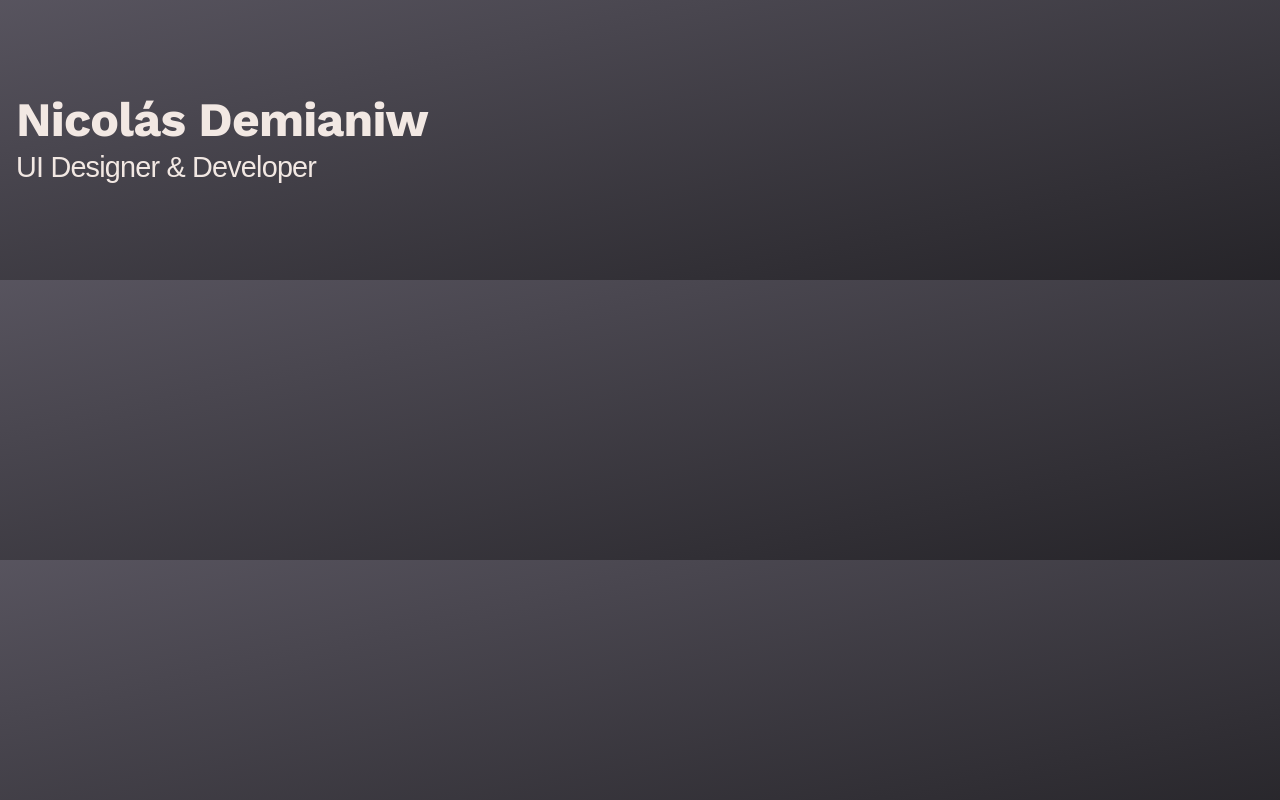
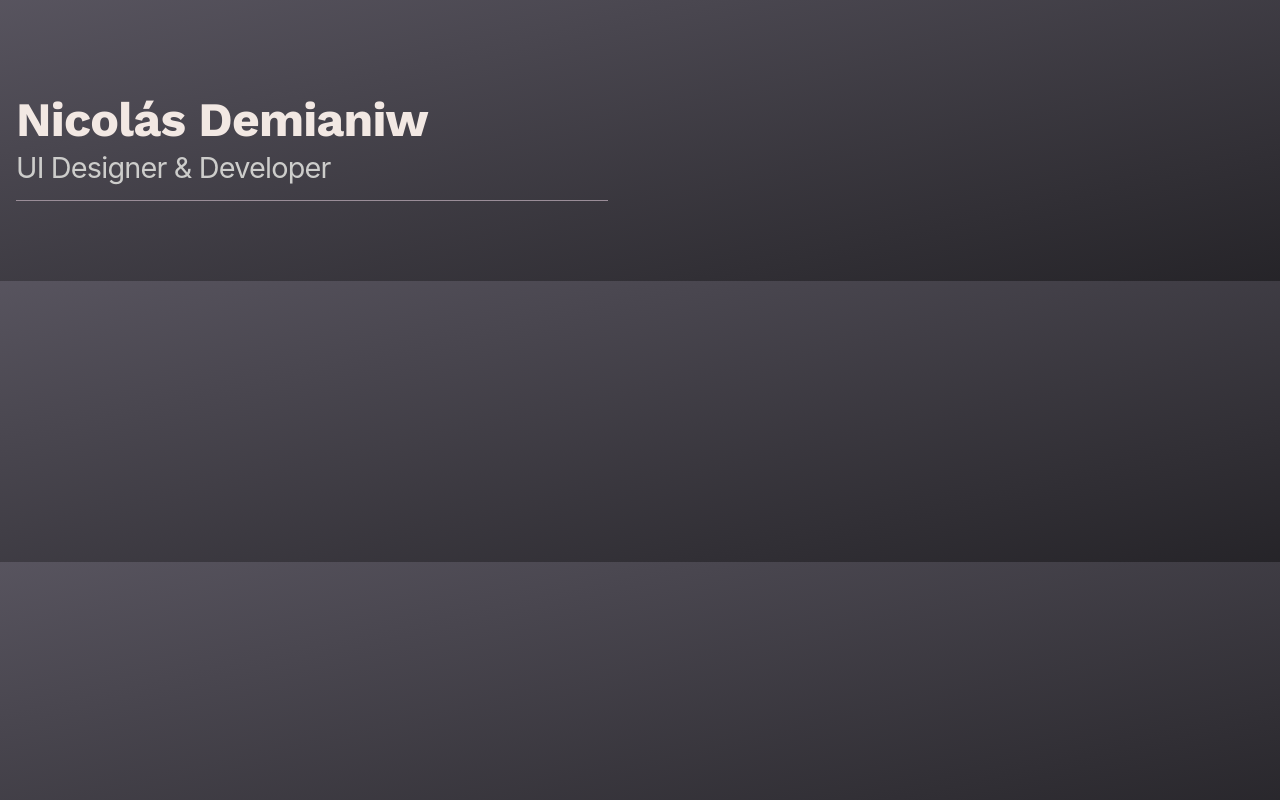
Before and after one commit to ndemia/demia.me-react, a React (Vite) app: page / in a window 1280 px wide. Built offline with nearby package versions, Linux system fonts and the light colour scheme; the HTML template or start-up script is replaced by a standard one; a web font is replaced by a local one.

Commit message:
Finish final touches to title and subtitle

```diff
--- a/src/components/LayoutContainer/LayoutContainer.styled.js
+++ b/src/components/LayoutContainer/LayoutContainer.styled.js
@@ -5,8 +5,6 @@ export const StyledLayoutContainer = styled.div`
 	display: grid;
 	grid-template-columns: 1fr;
 	grid-template-rows: repeat(2, auto);
-	font-family: 'Work Sans', sans-serif;
-	color: ${({ theme }) => theme.colors.beige01};
 
 	@media (min-width: 60em) {
 		margin: 0 auto;
--- a/src/components/MainSubtitle/MainSubtitle.styled.js
+++ b/src/components/MainSubtitle/MainSubtitle.styled.js
@@ -2,12 +2,12 @@ import styled from 'styled-components';
 
 export const StyledMainSubtitle = styled.h2`
 	font-size: clamp(1rem, 1vw + 1rem, 2.5rem);
-	color: var(--beigegrey-01);
+	color: ${({ theme }) => theme.colors.beigeGrey01};
 	font-weight: 400;
 	line-height: 1.1;
 	letter-spacing: -0.8px;
 	align-self: flex-start;
 	padding-bottom: 1rem;
 	margin-bottom: 1rem;
-	border-bottom: 1px solid var(--beige-03);
+	border-bottom: 1px solid ${({ theme }) => theme.colors.beige03};
 `;
--- a/src/components/MainTitle/MainTitle.styled.js
+++ b/src/components/MainTitle/MainTitle.styled.js
@@ -3,6 +3,7 @@ import styled from 'styled-components';
 export const StyledMainTitle = styled.h1`
 	font-size: clamp(2rem, 6vw + 1rem, 3rem);
 	font-weight: 700;
+	color: ${({ theme }) => theme.colors.beige01};
 	line-height: 1;
 	margin-bottom: 0.5rem;
 	letter-spacing: -0.8px;
--- a/src/pages/Home/Home.jsx
+++ b/src/pages/Home/Home.jsx
@@ -5,7 +5,7 @@ import MainTitle from '../../components/MainTitle/MainTitle';
 export default function Home() {
 	return (
 		<StyledLayoutContainer>
-			<Header>{/* <MainTitle></MainTitle> */}</Header>
+			<Header></Header>
 		</StyledLayoutContainer>
 	);
 }
```
